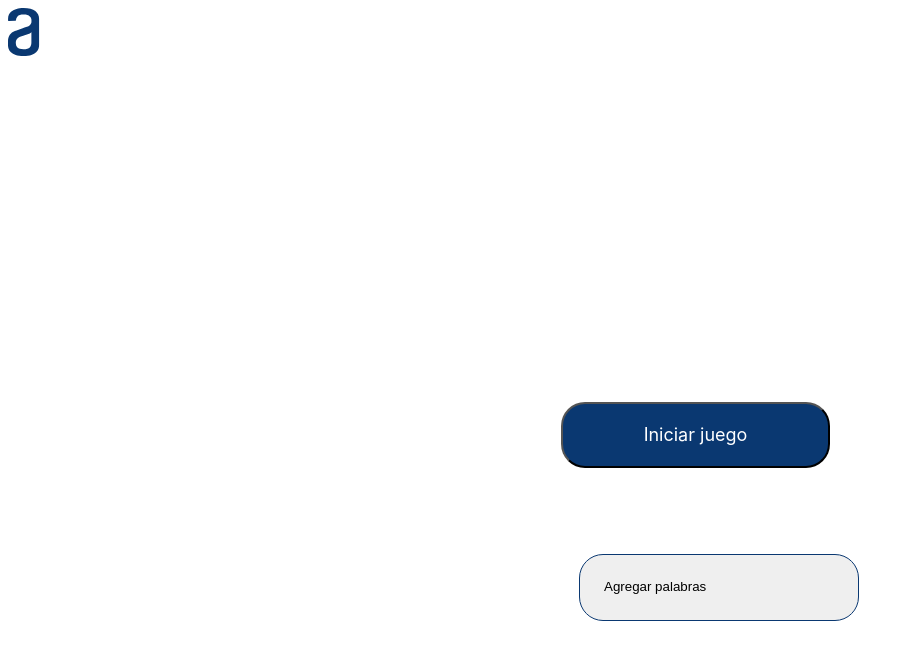
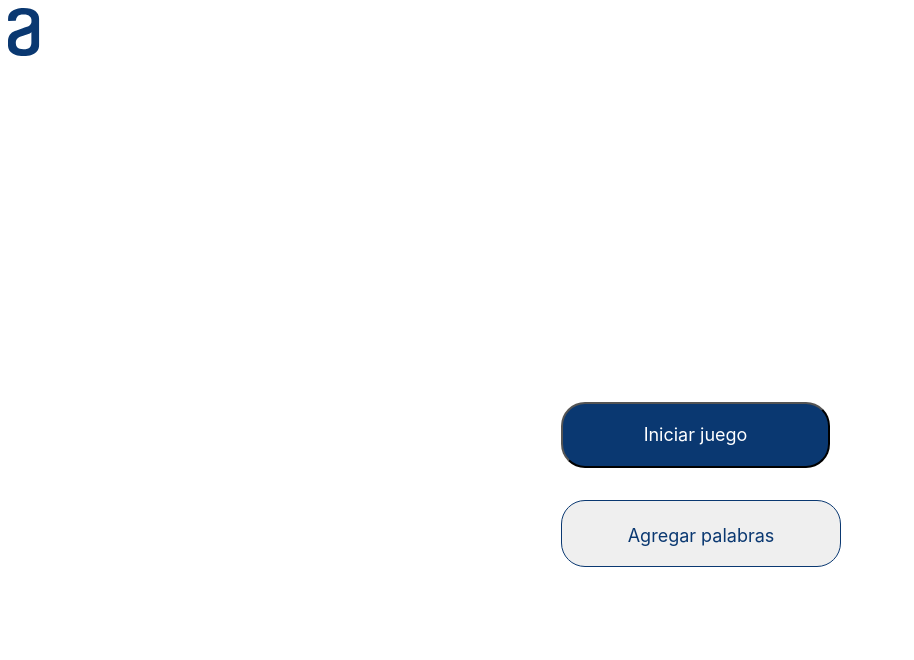
Before and after one commit to ZARPEC/Juego-del-ahorcado, a plain HTML site: page index.html in a window 1280 px wide. Shown: the whole page, without its empty margins (0-914 px from the left). Drawn offline with Linux system fonts and the light colour scheme.

Commit message:
creacion del archivo css para index.html

```diff
--- a/Style/estilo.css
+++ b/Style/estilo.css
@@ -37,6 +37,7 @@
 
 #agg {
     box-sizing: border-box;
+    justify-content: center;
     /* Auto layout */
     display: flex;
     flex-direction: row;
@@ -46,9 +47,16 @@
     position: absolute;
     width: 280px;
     height: 67px;
-    left: 579px;
-    top: 554px;
+    left: 561px;
+    top: 500px;
     /* Dark blue/dark-blue-300 */
     border: 1px solid #0A3871;
     border-radius: 24px;
+    /*text*/
+    font-family: inter;
+    font-style: normal;
+    font-weight: 400;
+    font-size: 18px;
+    line-height: 22px;
+    color: #0A3871;
 }
```
